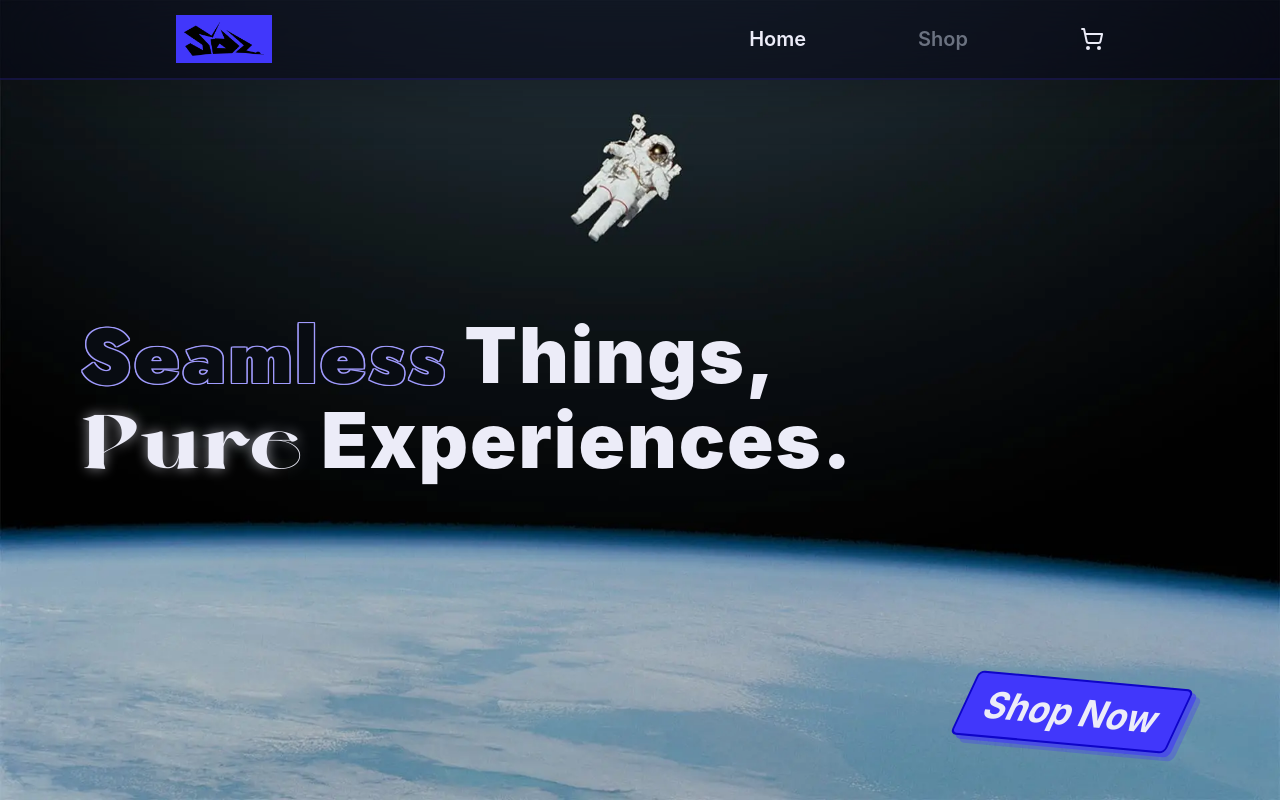
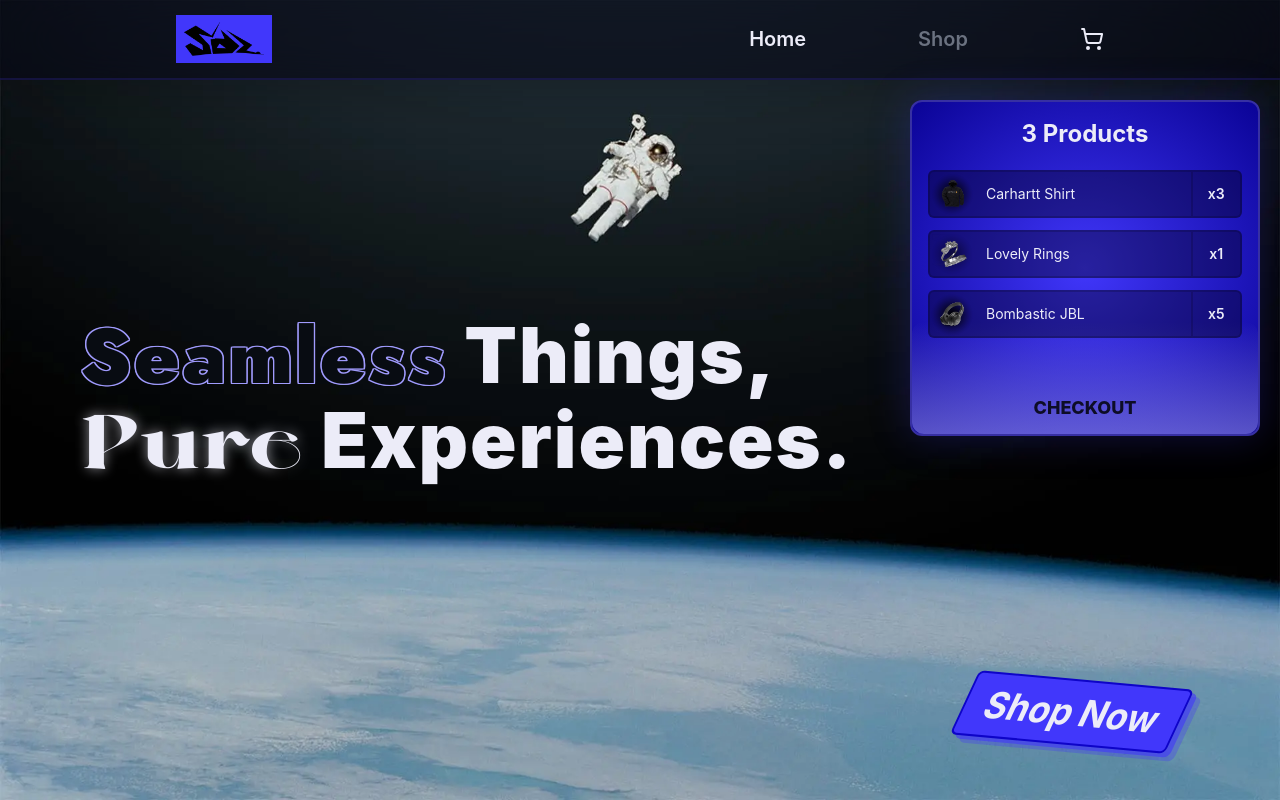
Before and after one commit to Vincent0103/shopping-cart, a React (Vite) app: page /home in a window 1280 px wide. Both pictures are taken after a click on the item 1092 px from the left and 39 px from the top of the page. Shown: the top 800 px of the page. Built offline with nearby package versions, Linux system fonts and the light colour scheme.

Commit message:
Add cart popup when user click the cart btn

```diff
--- a/package.json
+++ b/package.json
@@ -11,7 +11,6 @@
     "test": "bun x vitest"
   },
   "dependencies": {
-    "lodash": "^4.17.21",
     "lucide-react": "^0.428.0",
     "prop-types": "^15.8.1",
     "react": "^18.3.1",
--- /dev/null
+++ b/src/CartPopup.jsx
@@ -0,0 +1,43 @@
+import CarharttPNG from "./assets/carhartt.png";
+import RingsPNG from "./assets/rings.png";
+import HeadphonesPNG from "./assets/headphones.png";
+
+const ProductItem = ({ imgSrc, alt, title, productAmount }) => {
+  return (
+    <div className="flex h-12 w-full items-center justify-center rounded-md border-2 border-secondary-950/20 bg-secondary-950/40">
+      <div className="flex size-full items-center gap-3 border-r-2 border-secondary-950/20">
+        <img className="h-full" src={imgSrc} alt={alt} />
+        <h3 className="text-sm">{title}</h3>
+      </div>
+      <div className="flex size-14 items-center justify-center">
+        <h3 className="font-semibold text-sm">x{productAmount}</h3>
+      </div>
+    </div>
+  );
+};
+
+const CartPopup = () => {
+  return (
+    <section
+      className="bg-gradient-radial fixed right-0 top-20 z-10 m-5 w-[350px]
+    rounded-xl shadow-extraxl-still border-indigo-800 border-2"
+    >
+      <div className="-mb-10 flex flex-col items-center justify-end gap-5 p-4">
+        <h2 className="text-2xl font-bold">3 Products</h2>
+        <div className="flex w-full flex-col gap-3 z-[1] h-44 overflow-y-auto">
+          <ProductItem title={"Carhartt Shirt"} productAmount={3} imgSrc={CarharttPNG} />
+          <ProductItem title={"Lovely Rings"} productAmount={1} imgSrc={RingsPNG} />
+          <ProductItem title={"Bombastic JBL"} productAmount={5} imgSrc={HeadphonesPNG} />
+        </div>
+      </div>
+      <div
+        className="relative flex h-28 w-full items-end justify-center rounded-xl
+      bg-gradient-to-t from-secondary-200/50 to-transparent p-3 z-0"
+      >
+        <h4 className="text-lg font-extrabold text-text-900 hover:underline cursor-pointer">CHECKOUT</h4>
+      </div>
+    </section>
+  );
+};
+
+export default CartPopup;
--- a/src/Navbar.jsx
+++ b/src/Navbar.jsx
@@ -1,14 +1,23 @@
 import { ShoppingCart } from "lucide-react";
 import BrandLogo from "./assets/logo.png";
 import { Link } from "react-router-dom";
+import CartPopup from "./CartPopup";
+import { useState } from "react";
 
 const Navbar = ({ displayedPageName }) => {
+  const [doPopupCart, setDoPopupCart] = useState(false);
+
+  const handleDoPopupCart = () => {
+    setDoPopupCart((prev) => !prev);
+  };
+
   const getTextColorClasses = (stringTest) =>
     displayedPageName.includes(stringTest)
       ? "text-white"
       : "text-gray-500 hover:text-white";
 
   return (
+    <>
       <nav
         aria-label="Main"
         className="fixed inset-0 z-10 flex h-20 w-full items-center justify-between
@@ -34,11 +43,13 @@ const Navbar = ({ displayedPageName }) => {
               Shop
             </li>
           </Link>
-        <li className="cursor-pointer">
+          <li onClick={handleDoPopupCart} className="cursor-pointer">
             <ShoppingCart size={24} />
           </li>
         </ul>
       </nav>
+      {doPopupCart && <CartPopup />}
+    </>
   );
 };
 
--- a/src/data/data.js
+++ /dev/null
@@ -1,23 +0,0 @@
-import _ from "lodash";
-
-const products = [
-  {
-    title: "Hyperlastic JBL",
-    price: 59.99,
-    description:
-      "Tempor amet proident eiusmod irure irure fugiat sit. Velit eiusmod consectetur id qui elit ullamco velit nisi. Cupidatat culpa id qui sunt nostrud. Ea cupidatat commodo elit eu anim exercitation eiusmod reprehenderit Lorem cillum exercitation. Labore do exercitation veniam non commodo sint elit nostrud excepteur sit. Culpa eiusmod nisi velit magna voluptate esse.",
-    categoryId: 2,
-    images: ["https://i.imgur.com/O3bPdQs.png"],
-  },
-  {
-    title: "Bombacat JBL",
-    price: 29.99,
-    description:
-      "Aliquip esse esse est nostrud id nostrud. Eu do non commodo tempor excepteur aliquip ex qui ad est officia. Labore tempor in nisi nulla quis dolor occaecat.",
-    categoryId: 2,
-    images: ["https://i.imgur.com/ZVTEj2V.png"],
-  },
-];
-
-const ProductsToInitialize = _.cloneDeep(products);
-export default ProductsToInitialize;
--- a/src/index.css
+++ b/src/index.css
@@ -44,4 +44,12 @@
   .bg-purple-noise {
     background-image: url("./assets/purpleNoise.jpg");
   }
+
+  .bg-gradient-radial {
+    background: radial-gradient(#4137fb, #0a0396);
+  }
+
+  .shadow-extraxl-still {
+    box-shadow: 0 0 40px rgba(65, 55, 251, .25);
+  }
 }
--- a/src/product/Product.jsx
+++ b/src/product/Product.jsx
@@ -1,7 +1,7 @@
 import { Link, useLocation } from "react-router-dom";
 import BgPurpleNoise from "../assets/purpleNoise.jpg";
 import { toTitle } from "../utils.js";
-import { Minus, Plus, ShoppingCart } from "lucide-react";
+import { Minus, Plus, ShoppingCart, Check } from "lucide-react";
 import { useState } from "react";
 
 const Product = () => {
@@ -11,7 +11,7 @@ const Product = () => {
 
   const handlePlusOrMinusClick = (action) => {
     if (action === "add") setProductAmount((prev) => prev + 1);
-    else if (productAmount - 1 >= 0) setProductAmount((prev) => prev - 1);
+    else if (productAmount - 1 > 0) setProductAmount((prev) => prev - 1);
   };
 
   return (
@@ -51,7 +51,12 @@ const Product = () => {
               <p className="text-2xl font-normal leading-normal">{desc}</p>
             </div>
             <div className="flex items-center gap-2">
-              <Plus className="cursor-pointer" size={40} color="#ececf8" onClick={() => handlePlusOrMinusClick("add")} />
+              <Plus
+                className="cursor-pointer"
+                size={40}
+                color="#ececf8"
+                onClick={() => handlePlusOrMinusClick("add")}
+              />
               <input
                 className="flex size-12 items-center justify-center
               rounded-full border-2 border-accent-500 bg-background-100
@@ -61,7 +66,12 @@ const Product = () => {
                 id=""
                 value={productAmount}
               />
-              <Minus className="cursor-pointer" size={40} color="#ececf8" onClick={() => handlePlusOrMinusClick("remove")} />
+              <Minus
+                className="cursor-pointer"
+                size={40}
+                color="#ececf8"
+                onClick={() => handlePlusOrMinusClick("remove")}
+              />
             </div>
             <button
               className="shadow-accent-btn flex h-14 items-center
```
Also changed, not shown: 1 other file (tests, documents, lock files or other folders). Lines whose indentation alone changed are shown as unchanged.
